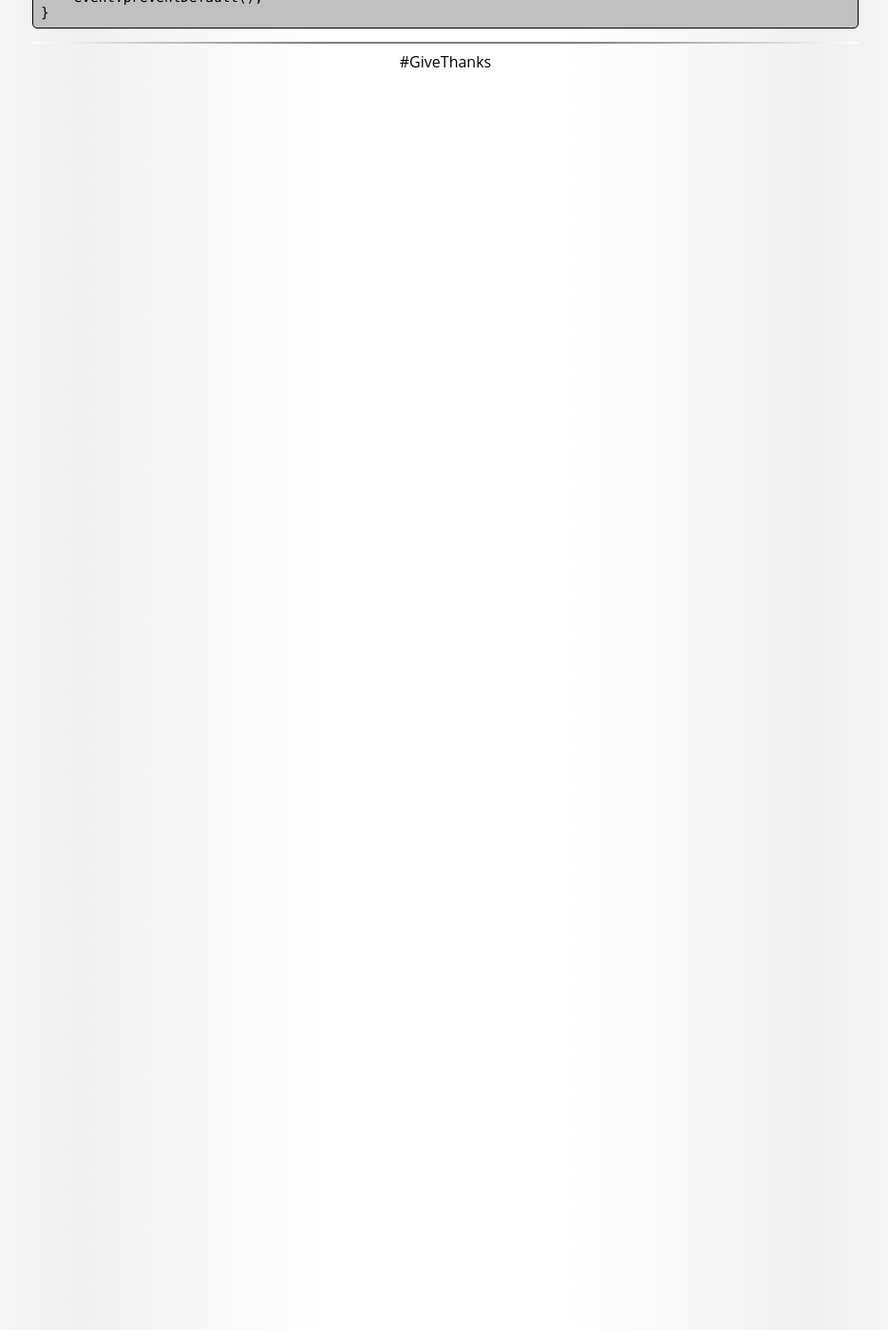
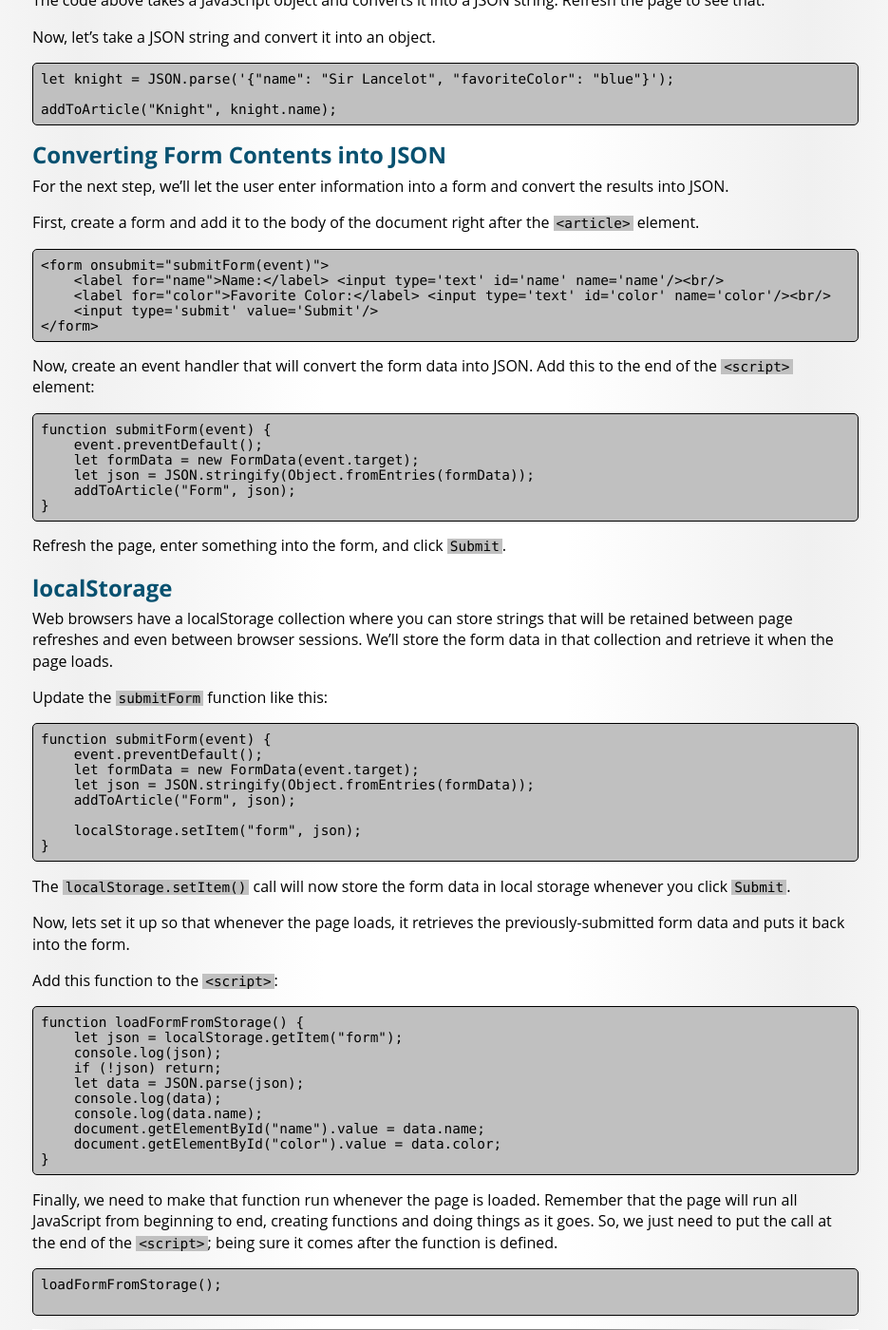
Before and after one commit to BYU-ITC-210/BYU-ITC-210.github.io, a Jekyll site: the page built from walkthrough/JSON-localStorage.md, in a window 1280 px wide and 1400 px high, scrolled down 2406 px. Shown: the whole window at 95% size, without its empty margins (171-1106 px from the left). Built offline with Jekyll 4.4.1, drawn with Linux system fonts in a browser that asks for light colours; some web fonts are replaced; before the commit the page ends 2492 px from its top, so only the background shows below that; some of the changed text lies outside the part shown.

Commit message:
Update JSON Walkthrough

````diff
--- a/S06-JSON.md
+++ b/walkthrough/JSON-localStorage.md
@@ -1,5 +1,5 @@
 ---
-title: JSON and JavaScript
+title: JSON and localStorage
 ---
 JavaScript Object Notation (JSON) is a simple data format that works with any language and platform. It is particularly well-suited for use with web technologies and JavaScript.
 
@@ -23,7 +23,7 @@ In the object above, the main object has a member named `groupName` with the val
 
 ## Setup
 
-For this walkthrough, prepare a simple web page for JSON experimentation:
+For this walkthrough, prepare a simple web page for JSON experimentation. Call it "page.html" and put it in an empty folder:
 
 ```html
 <html>
@@ -41,6 +41,30 @@ For this walkthrough, prepare a simple web page for JSON experimentation:
 </body>
 </html>
 ```
+
+Web pages opened directly from the file system cannot access Browser localStorage (Window.localStorage). So, we need a minimal web server. Create a file named "docker-compose.yml" in the same folder as your "page.html" load it with the following contents:
+
+```yaml
+version: "3"
+services:
+    web:
+        image: httpd
+        container_name: apache
+        ports:
+            - 80:80
+        volumes:
+            - .:/usr/local/apache2/htdocs
+```
+
+> This `docker-compose.yml` file is slightly different from the one we used for Lab-1a and Lab-1b. Like the one used for the labs, loads the 'httpd' container which is a simple Apache web server. However, this one maps the current directory (represented by the dot) to the directory where Apache expects to find the contents of the website (`/usr/local/apache2/htdocs`);
+
+Open a console in the current folder and type the following command:
+
+```
+docker compose up -d
+```
+
+Verify that your page can be viewed by browsing to `http://localhost/page.html`
 
 ## JSON Embedded in JavaScript
 JSON is a proper subset of the JavaScript language. Because of that, you can simply embed JSON in JavaScript and assign it to a variable.
@@ -82,7 +106,7 @@ for (let entry of band.members) {
 
 Now, load the page into a browser and view the result.
 
-The `addToArticle()` function uses the [DOM](S05-JsAndDom) to add a paragraph to the `<article>` with a name and a value. We'll use it through the rest of this walkthrough to insert information into the page.
+The `addToArticle()` function uses the [DOM](/S05-JsAndDom) to add a paragraph to the `<article>` with a name and a value. We'll use it through the rest of this walkthrough to insert information into the page.
 
 ## Converting To and From JSON
 
@@ -100,7 +124,7 @@ let car = {
 addToArticle("Car", JSON.stringify(car));
 ```
 
-The code above takes a JavaScript object and converts it into a JSON string.
+The code above takes a JavaScript object and converts it into a JSON string. Refresh the page to see that.
 
 Now, let's take a JSON string and convert it into an object.
 
@@ -112,9 +136,9 @@ addToArticle("Knight", knight.name);
 
 ## Converting Form Contents into JSON
 
-For our last step, we'll let the user enter information into a form and convert the results into JSON.
+For the next step, we'll let the user enter information into a form and convert the results into JSON.
 
-First, create the form and add it to the body of the document right after the `<article>` element.
+First, create a form and add it to the body of the document right after the `<article>` element.
 
 ```html
 <form onsubmit="submitForm(event)">
@@ -124,14 +148,58 @@ First, create the form and add it to the body of the document right after the `<
 </form>
 ```
 
-Now, create an event handler that will convert the form data into JSON.
+Now, create an event handler that will convert the form data into JSON. Add this to the end of the `<script>` element:
 
 ```js
 function submitForm(event) {
+    event.preventDefault();
     let formData = new FormData(event.target);
     let json = JSON.stringify(Object.fromEntries(formData));
-    console.log(json);
     addToArticle("Form", json);
-    event.preventDefault();
 }
 ```
+
+Refresh the page, enter something into the form, and click `Submit`.
+
+## localStorage
+
+Web browsers have a localStorage collection where you can store strings that will be retained between page refreshes and even between browser sessions. We'll store the form data in that collection and retrieve it when the page loads.
+
+Update the `submitForm` function like this:
+
+```js
+function submitForm(event) {
+    event.preventDefault();
+    let formData = new FormData(event.target);
+    let json = JSON.stringify(Object.fromEntries(formData));
+    addToArticle("Form", json);
+
+    localStorage.setItem("form", json);
+}
+```
+
+The `localStorage.setItem()` call will now store the form data in local storage whenever you click `Submit`.
+
+Now, lets set it up so that whenever the page loads, it retrieves the previously-submitted form data and puts it back into the form.
+
+Add this function to the `<script>`:
+
+```js
+function loadFormFromStorage() {
+    let json = localStorage.getItem("form");
+    console.log(json);
+    if (!json) return;
+    let data = JSON.parse(json);
+    console.log(data);
+    console.log(data.name);
+    document.getElementById("name").value = data.name;
+    document.getElementById("color").value = data.color;
+}
+```
+
+Finally, we need to make that function run whenever the page is loaded. Remember that the page will run all JavaScript from beginning to end, creating functions and doing things as it goes. So, we just need to put the call at the end of the `<script>`; being sure it comes after the function is defined.
+
+```js
+loadFormFromStorage();
+
+```
````
